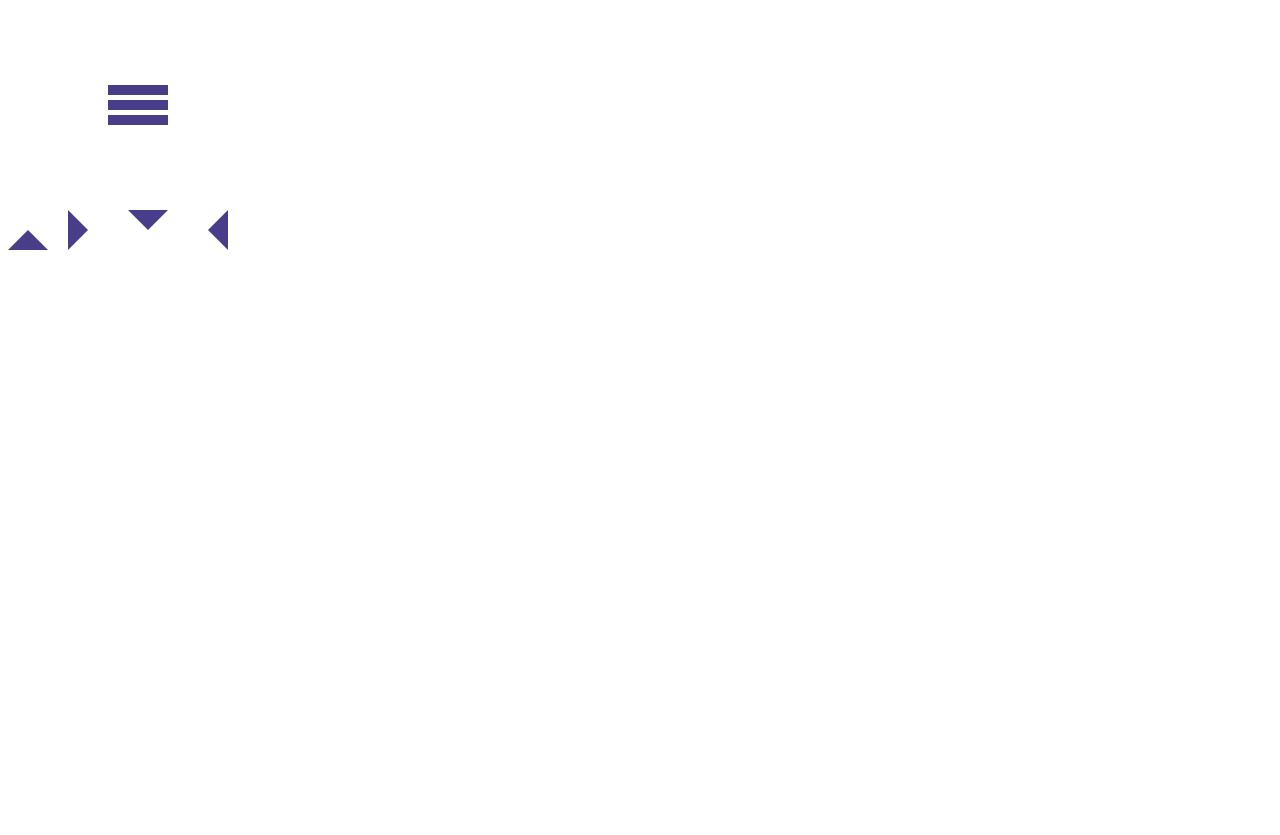
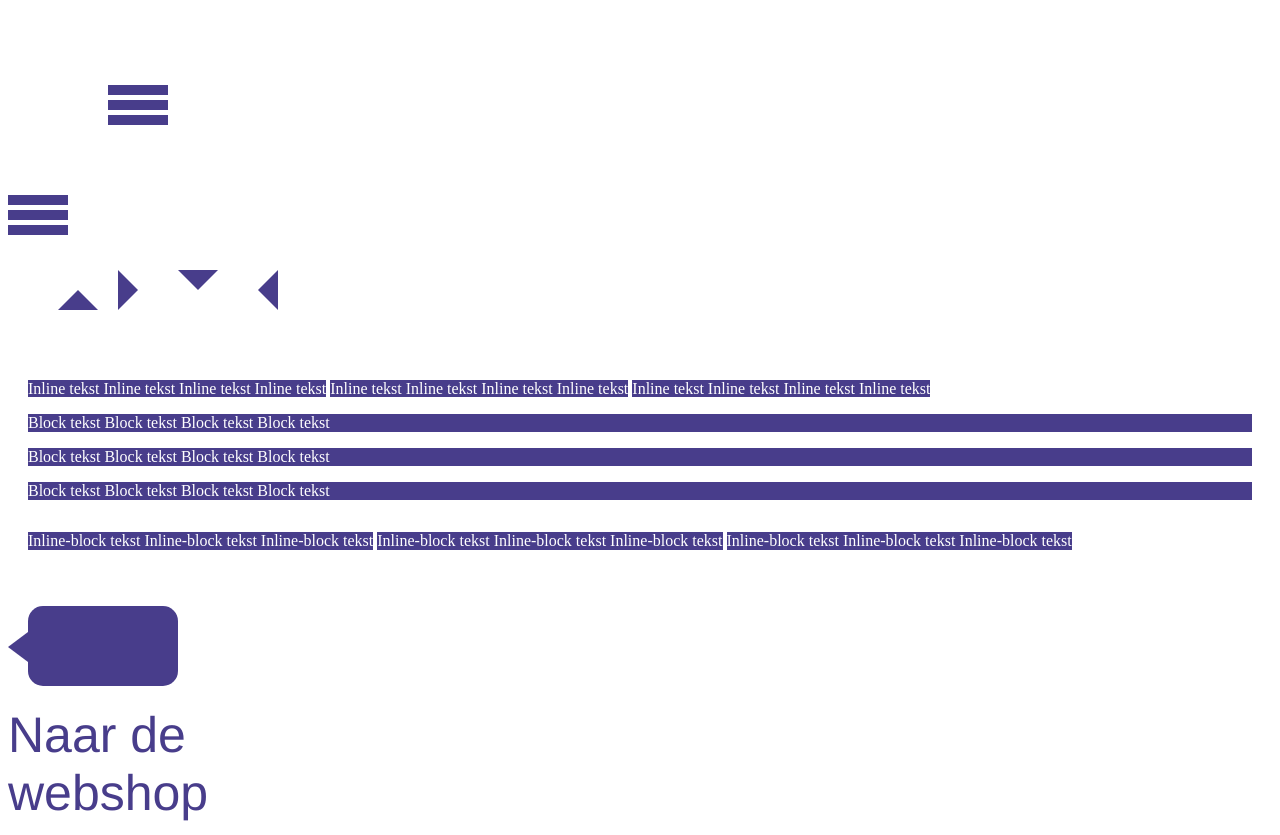
Before and after one commit to tessavermeulen07/oefenen-vormen, a plain HTML site: page index.html in a window 1280 px wide. Before the commit the page ends 800 px from the top, so only its background shows below. Drawn offline with Linux system fonts and the light colour scheme.

Commit message:
nog meer oefen materiaal

```diff
--- a/index.html
+++ b/index.html
@@ -7,11 +7,36 @@
 </head>
 <body>
 <div id="menu"></div>
+
+<div id="container-hamburger">
+    <div id="menu1"></div>
+</div>
+
 <div class="triangle-flex">
     <div id="triangle1"></div>
     <div id="triangle2"></div>
     <div id="triangle3"></div>
     <div id="triangle4"></div>
 </div>
+<div class="display">
+    <p class="one">Inline tekst Inline tekst Inline tekst Inline tekst</p>
+    <p class="one">Inline tekst Inline tekst Inline tekst Inline tekst</p>
+    <p class="one">Inline tekst Inline tekst Inline tekst Inline tekst</p>
+    <p class="two">Block tekst Block tekst Block tekst Block tekst</p>
+    <p class="two">Block tekst Block tekst Block tekst Block tekst</p>
+    <p class="two">Block tekst Block tekst Block tekst Block tekst</p>
+    <p class="three">Inline-block tekst Inline-block tekst Inline-block tekst</p>
+    <p class="three">Inline-block tekst Inline-block tekst Inline-block tekst</p>
+    <p class="three">Inline-block tekst Inline-block tekst Inline-block tekst</p>
+</div>
+
+<div class="praatwolkje">
+    <div></div>
+</div>
+
+<div class="animation-link">
+    <a href="/">Naar de webshop</a>
+</div>
+
 </body>
 </html>
--- a/styles.css
+++ b/styles.css
@@ -31,11 +31,65 @@
     top: 15px;
 }
 
+#container-hamburger {
+    /*border: 2px dashed deeppink;*/
+
+    display: flex;
+    justify-content: center;
+    align-items: center;
+    width: 60px;
+
+    /*padding: 20px 0;*/
+}
+
+#container-hamburger:hover #menu1 {
+    background-color: transparent;
+}
+
+#container-hamburger:hover #menu1::before {
+    transform: rotate(45deg);
+    top: 0;
+}
+
+#container-hamburger:hover #menu1::after {
+    transform: rotate(-45deg);
+    top: 0;
+}
+
+#menu1 {
+    background-color: darkslateblue;
+    position: relative;
+    width: var(--menu-bar-width);
+    height: var(--menu-bar-height);
+}
+
+#menu1::before,
+#menu1::after {
+    background-color: darkslateblue;
+    display: block;
+    content: "";
+    width: var(--menu-bar-width);
+    height: var(--menu-bar-height);
+    position: absolute;
+    transition: all 0.35s ease-in-out;
+}
+
+#menu1::before {
+    left: 0;
+    top: -15px;
+}
+
+#menu1::after {
+    left: 0;
+    top: 15px;
+}
+
 .triangle-flex {
     display: flex;
     flex-direction: row;
     justify-content: flex-start;
     gap: 20px;
+    padding: 50px;
 }
 
 #triangle1 {
@@ -73,3 +127,74 @@
     border-right: 20px solid darkslateblue;
     border-top: 20px solid transparent;
 }
+
+.display {
+    padding: 20px;
+}
+
+.one {
+    display: inline;
+    background-color: darkslateblue;
+    color: white;
+}
+
+.two {
+    display: block;
+    background-color: darkslateblue;
+    color: white;
+}
+
+.three {
+    display: inline-block;
+    background-color: darkslateblue;
+    color: white;
+}
+
+.praatwolkje {
+    padding: 20px;
+}
+
+.praatwolkje > div {
+    width: 150px;
+    height: 80px;
+    background-color: darkslateblue;
+    border-radius: 15px;
+    position: relative;
+}
+
+.praatwolkje > div::before {
+    content: "";
+    display: block;
+    width: 0;
+    height: 0;
+    border-top: 15px solid transparent;
+    border-right: 20px solid darkslateblue;
+    border-bottom: 15px solid transparent;
+    position: absolute;
+    left: -20px;
+    top: 26px;
+}
+
+.animation-link {
+    width: 27%;
+}
+
+a, a:link, a:visited {
+    font-family: Helvetica, sans-serif;
+    font-size: 50px;
+    color: darkslateblue;
+    text-decoration: none;
+}
+
+a::after {
+    content: "";
+    display: block;
+    width: 0%;
+    height: 5px;
+    background-color: darkslateblue;
+    transition: width .35s ease-in-out;
+}
+
+a:hover::after {
+    width: 100%;
+}
```
